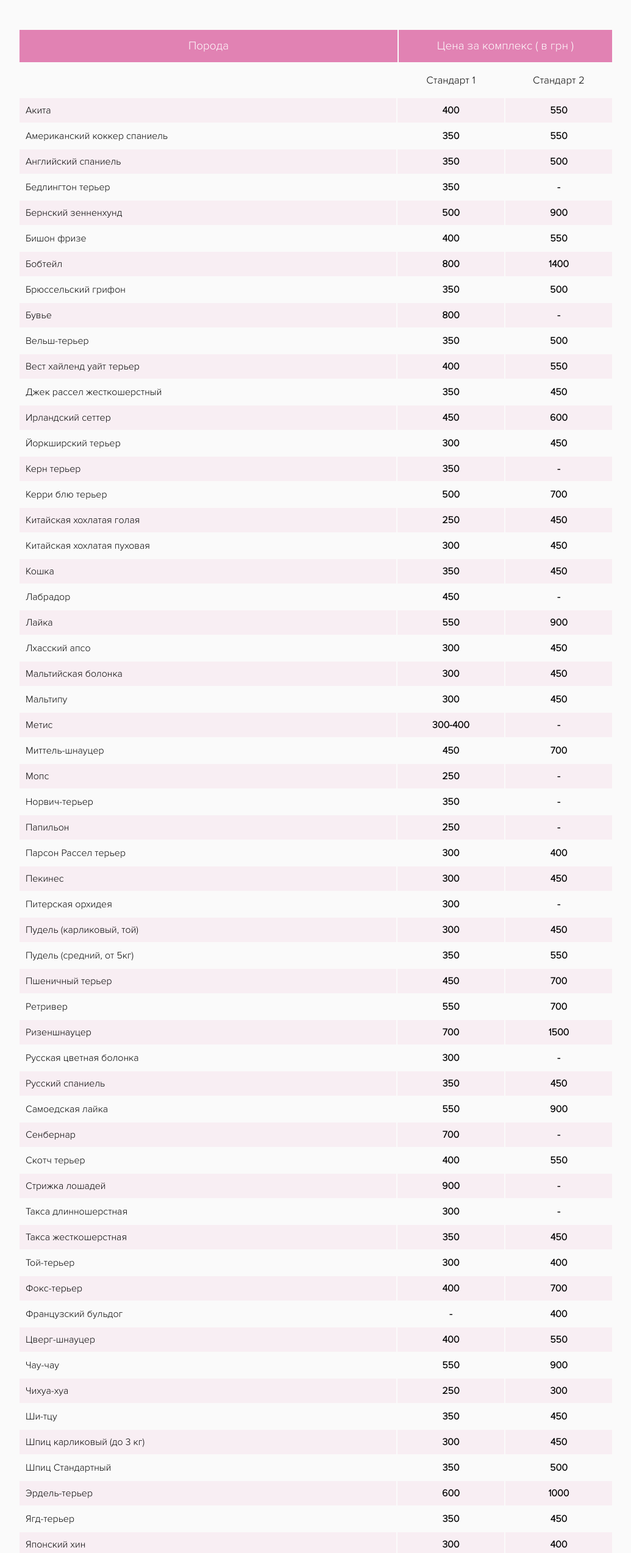
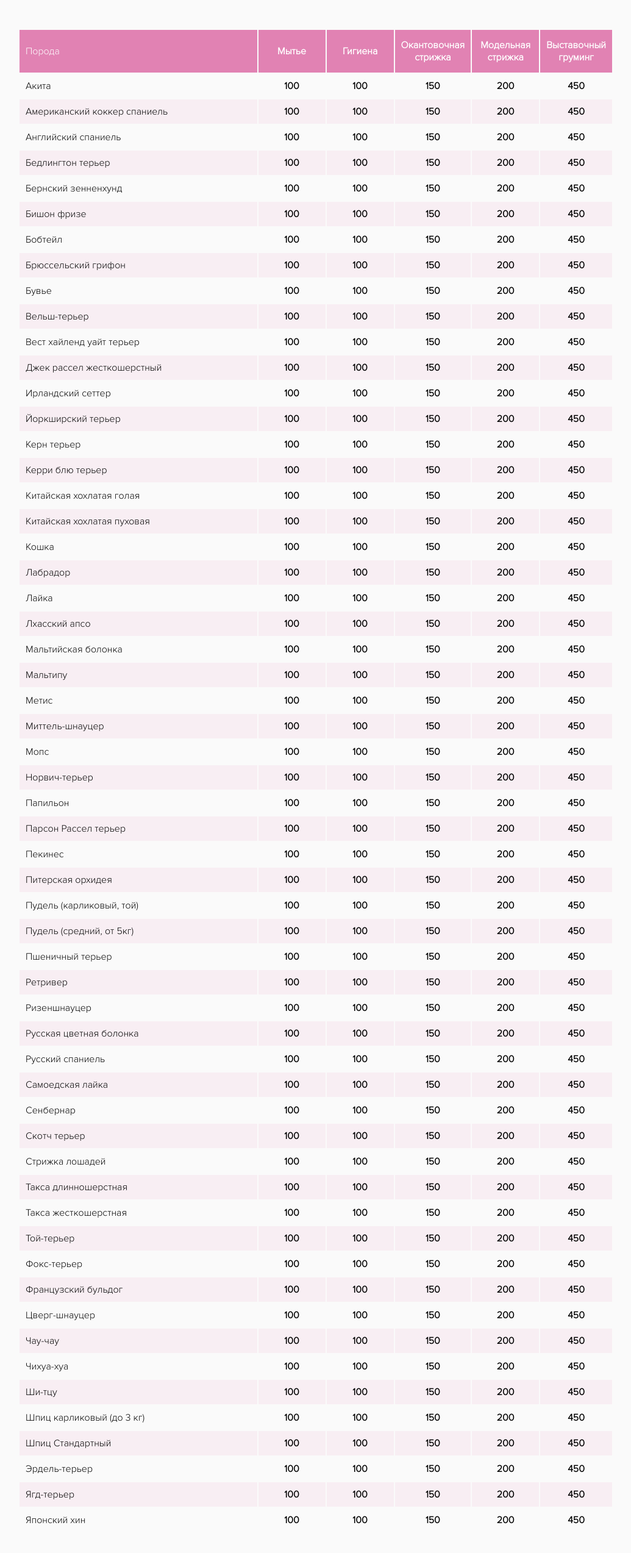
Before and after one commit to ksanderpugin/ladusdog, a plain HTML site: page index.html in a window 1280 px wide. Shown: the part 1170-3717 px from the top of the page at 61% size, without its empty margins (122-1157 px from the left). Drawn offline with nearby package versions, Linux system fonts and the light colour scheme; a script that the page names is missing.

Commit message:
tables update
- tables update;
- tables mobile optimization;

```diff
--- a/index.html
+++ b/index.html
@@ -293,311 +293,473 @@
 
 			<h1>Цены на услуги</h1>
 
-			<table id="price_table_header_1">
+			<table class="price_table">
 				<thead>
 					<tr>
 						<td>Порода</td>
-						<td>Цена за комплекс (&nbspв&nbspгрн&nbsp)</td>
+						<td>Мытье</td>
+						<td>Гигиена</td>
+						<td>Окантовочная стрижка</td>
+						<td>Модельная стрижка</td>
+						<td>Выставочный груминг</td>
 					</tr>
 				</thead>
-			</table>
-
-			<table id="price_table_header_2">
-				<thead>
-					<tr>
-						<td></td>
-						<td>Стандарт 1</td>
-						<td>Стандарт 2</td>
-					</tr>
-				</thead>
-			</table>
-
-			<table class="price_table">
 				<tbody>
 			        <tr>
 			            <td>Акита</td>
-			            <td>400</td>
-			            <td>550</td>
+						<td>100</td>
+						<td>100</td>
+						<td>150</td>
+						<td>200</td>
+						<td>450</td>
 			        </tr>
 			        <tr>
 			            <td>Американский коккер спаниель</td>
-			            <td>350</td>
-			            <td>550</td>
+						<td>100</td>
+						<td>100</td>
+						<td>150</td>
+						<td>200</td>
+						<td>450</td>
 			        </tr>
 			        <tr>
 			            <td>Английский спаниель</td>
-			            <td>350</td>
-			            <td>500</td>
+						<td>100</td>
+						<td>100</td>
+						<td>150</td>
+						<td>200</td>
+						<td>450</td>
 			        </tr>
 			        <tr>
 			            <td>Бедлингтон терьер</td>
-			            <td>350</td>
-			            <td>-</td>
+						<td>100</td>
+						<td>100</td>
+						<td>150</td>
+						<td>200</td>
+						<td>450</td>
 			        </tr>
 			        <tr>
 			            <td>Бернский зенненхунд</td>
-			            <td>500</td>
-			            <td>900</td>
+						<td>100</td>
+						<td>100</td>
+						<td>150</td>
+						<td>200</td>
+						<td>450</td>
 			        </tr>
 			        <tr>
 			            <td>Бишон фризе</td>
-			            <td>400</td>
-			            <td>550</td>
+						<td>100</td>
+						<td>100</td>
+						<td>150</td>
+						<td>200</td>
+						<td>450</td>
 			        </tr>
 			        <tr>
 			            <td>Бобтейл</td>
-			            <td>800</td>
-			            <td>1400</td>
+						<td>100</td>
+						<td>100</td>
+						<td>150</td>
+						<td>200</td>
+						<td>450</td>
 			        </tr>
 			        <tr>
 			            <td>Брюссельский грифон</td>
-			            <td>350</td>
-			            <td>500</td>
+						<td>100</td>
+						<td>100</td>
+						<td>150</td>
+						<td>200</td>
+						<td>450</td>
 			        </tr>
 			        <tr>
 			            <td>Бувье</td>
-			            <td>800</td>
-			            <td>-</td>
+						<td>100</td>
+						<td>100</td>
+						<td>150</td>
+						<td>200</td>
+						<td>450</td>
 			        </tr>
 			        <tr>
 			            <td>Вельш-терьер</td>
-			            <td>350</td>
-			            <td>500</td>
+						<td>100</td>
+						<td>100</td>
+						<td>150</td>
+						<td>200</td>
+						<td>450</td>
 			        </tr>
 			        <tr>
 			            <td>Вест хайленд уайт терьер</td>
-			            <td>400</td>
-			            <td>550</td>
+						<td>100</td>
+						<td>100</td>
+						<td>150</td>
+						<td>200</td>
+						<td>450</td>
 			        </tr>
 			        <tr>
 			            <td>Джек рассел жесткошерстный</td>
-			            <td>350</td>
+						<td>100</td>
+						<td>100</td>
+						<td>150</td>
+						<td>200</td>
 						<td>450</td>
 			        </tr>
 			        <tr>
 			            <td>Ирландский сеттер</td>
+						<td>100</td>
+						<td>100</td>
+						<td>150</td>
+						<td>200</td>
 						<td>450</td>
-			            <td>600</td>
 			        </tr>
 			        <tr>
 			            <td>Йоркширский терьер</td>
-			            <td>300</td>
+						<td>100</td>
+						<td>100</td>
+						<td>150</td>
+						<td>200</td>
 						<td>450</td>
 			        </tr>
 			        <tr>
 			            <td>Керн терьер</td>
-			            <td>350</td>
-			            <td>-</td>
+						<td>100</td>
+						<td>100</td>
+						<td>150</td>
+						<td>200</td>
+						<td>450</td>
 			        </tr>
 			        <tr>
 			            <td>Керри блю терьер</td>
-			            <td>500</td>
-			            <td>700</td>
+						<td>100</td>
+						<td>100</td>
+						<td>150</td>
+						<td>200</td>
+						<td>450</td>
 			        </tr>
 			        <tr>
 			            <td>Китайская хохлатая голая</td>
-			            <td>250</td>
+						<td>100</td>
+						<td>100</td>
+						<td>150</td>
+						<td>200</td>
 						<td>450</td>
 			        </tr>
 			        <tr>
 			            <td>Китайская хохлатая пуховая</td>
-			            <td>300</td>
+						<td>100</td>
+						<td>100</td>
+						<td>150</td>
+						<td>200</td>
 						<td>450</td>
 			        </tr>
 			        <tr>
 			            <td>Кошка</td>
-			            <td>350</td>
+						<td>100</td>
+						<td>100</td>
+						<td>150</td>
+						<td>200</td>
 						<td>450</td>
 			        </tr>
 			        <tr>
 			            <td>Лабрадор</td>
+						<td>100</td>
+						<td>100</td>
+						<td>150</td>
+						<td>200</td>
 						<td>450</td>
-			            <td>-</td>
 			        </tr>
 			        <tr>
 			            <td>Лайка</td>
-			            <td>550</td>
-			            <td>900</td>
+						<td>100</td>
+						<td>100</td>
+						<td>150</td>
+						<td>200</td>
+						<td>450</td>
 			        </tr>
 			        <tr>
 			            <td>Лхасский апсо</td>
-			            <td>300</td>
+						<td>100</td>
+						<td>100</td>
+						<td>150</td>
+						<td>200</td>
 						<td>450</td>
 			        </tr>
 			        <tr>
 			            <td>Мальтийская болонка</td>
-			            <td>300</td>
+						<td>100</td>
+						<td>100</td>
+						<td>150</td>
+						<td>200</td>
 						<td>450</td>
 			        </tr>
 			        <tr>
 			            <td>Мальтипу</td>
-			            <td>300</td>
+						<td>100</td>
+						<td>100</td>
+						<td>150</td>
+						<td>200</td>
 						<td>450</td>
 			        </tr>
 			        <tr>
 			            <td>Метис</td>
-			            <td>300-400</td>
-			            <td>-</td>
+						<td>100</td>
+						<td>100</td>
+						<td>150</td>
+						<td>200</td>
+						<td>450</td>
 			        </tr>
 			        <tr>
 			            <td>Миттель-шнауцер</td>
+						<td>100</td>
+						<td>100</td>
+						<td>150</td>
+						<td>200</td>
 						<td>450</td>
-			            <td>700</td>
 			        </tr>
 			        <tr>
 			            <td>Мопс</td>
-			            <td>250</td>
-			            <td>-</td>
+						<td>100</td>
+						<td>100</td>
+						<td>150</td>
+						<td>200</td>
+						<td>450</td>
 			        </tr>
 			        <tr>
 			            <td>Норвич-терьер</td>
-			            <td>350</td>
-			            <td>-</td>
+						<td>100</td>
+						<td>100</td>
+						<td>150</td>
+						<td>200</td>
+						<td>450</td>
 			        </tr>
 			        <tr>
 			            <td>Папильон</td>
-			            <td>250</td>
-			            <td>-</td>
+						<td>100</td>
+						<td>100</td>
+						<td>150</td>
+						<td>200</td>
+						<td>450</td>
 			        </tr>
 			        <tr>
 			            <td>Парсон Рассел терьер</td>
-			            <td>300</td>
-			            <td>400</td>
+						<td>100</td>
+						<td>100</td>
+						<td>150</td>
+						<td>200</td>
+						<td>450</td>
 			        </tr>
 			        <tr>
 			            <td>Пекинес</td>
-			            <td>300</td>
+						<td>100</td>
+						<td>100</td>
+						<td>150</td>
+						<td>200</td>
 						<td>450</td>
 			        </tr>
 			        <tr>
 			            <td>Питерская орхидея</td>
-			            <td>300</td>
-			            <td>-</td>
+						<td>100</td>
+						<td>100</td>
+						<td>150</td>
+						<td>200</td>
+						<td>450</td>
 			        </tr>
 			        <tr>
 			            <td>Пудель (карликовый,&nbsp;той)</td>
-			            <td>300</td>
+						<td>100</td>
+						<td>100</td>
+						<td>150</td>
+						<td>200</td>
 						<td>450</td>
 			        </tr>
 			        <tr>
 			            <td>Пудель (средний,&nbsp;от&nbsp;5кг)</td>
-			            <td>350</td>
-			            <td>550</td>
+						<td>100</td>
+						<td>100</td>
+						<td>150</td>
+						<td>200</td>
+						<td>450</td>
 			        </tr>
 			        <tr>
 			            <td>Пшеничный терьер</td>
+						<td>100</td>
+						<td>100</td>
+						<td>150</td>
+						<td>200</td>
 						<td>450</td>
-			            <td>700</td>
 			        </tr>
 			        <tr>
 			            <td>Ретривер</td>
-			            <td>550</td>
-			            <td>700</td>
+						<td>100</td>
+						<td>100</td>
+						<td>150</td>
+						<td>200</td>
+						<td>450</td>
 			        </tr>
 			        <tr>
 			            <td>Ризеншнауцер</td>
-			            <td>700</td>
-			            <td>1500</td>
+						<td>100</td>
+						<td>100</td>
+						<td>150</td>
+						<td>200</td>
+						<td>450</td>
 			        </tr>
 			        <tr>
 			            <td>Русская цветная болонка</td>
-			            <td>300</td>
-			            <td>-</td>
+						<td>100</td>
+						<td>100</td>
+						<td>150</td>
+						<td>200</td>
+						<td>450</td>
 			        </tr>
 			        <tr>
 			            <td>Русский спаниель</td>
-			            <td>350</td>
+						<td>100</td>
+						<td>100</td>
+						<td>150</td>
+						<td>200</td>
 						<td>450</td>
 			        </tr>
 			        <tr>
 			            <td>Самоедская лайка</td>
-			            <td>550</td>
-			            <td>900</td>
+						<td>100</td>
+						<td>100</td>
+						<td>150</td>
+						<td>200</td>
+						<td>450</td>
 			        </tr>
 			        <tr>
 			            <td>Сенбернар</td>
-			            <td>700</td>
-			            <td>-</td>
+						<td>100</td>
+						<td>100</td>
+						<td>150</td>
+						<td>200</td>
+						<td>450</td>
 			        </tr>
 			        <tr>
 			            <td>Скотч терьер</td>
-			            <td>400</td>
-			            <td>550</td>
+						<td>100</td>
+						<td>100</td>
+						<td>150</td>
+						<td>200</td>
+						<td>450</td>
 			        </tr>
 			        <tr>
 			            <td>Стрижка лошадей</td>
-			            <td>900</td>
-			            <td>-</td>
+						<td>100</td>
+						<td>100</td>
+						<td>150</td>
+						<td>200</td>
+						<td>450</td>
 			        </tr>
 			        <tr>
 			            <td>Такса длинношерстная</td>
-			            <td>300</td>
-			            <td>-</td>
+						<td>100</td>
+						<td>100</td>
+						<td>150</td>
+						<td>200</td>
+						<td>450</td>
 			        </tr>
 			        <tr>
 			            <td>Такса жесткошерстная</td>
-			            <td>350</td>
+						<td>100</td>
+						<td>100</td>
+						<td>150</td>
+						<td>200</td>
 						<td>450</td>
 			        </tr>
 			        <tr>
 			            <td>Той-терьер</td>
-			            <td>300</td>
-			            <td>400</td>
+						<td>100</td>
+						<td>100</td>
+						<td>150</td>
+						<td>200</td>
+						<td>450</td>
 			        </tr>
 			        <tr>
 			            <td>Фокс-терьер</td>
-			            <td>400</td>
-			            <td>700</td>
+						<td>100</td>
+						<td>100</td>
+						<td>150</td>
+						<td>200</td>
+						<td>450</td>
 			        </tr>
 			        <tr>
 			            <td>Французский бульдог</td>
-			            <td>-</td>
-			            <td>400</td>
+						<td>100</td>
+						<td>100</td>
+						<td>150</td>
+						<td>200</td>
+						<td>450</td>
 			        </tr>
 			        <tr>
 			            <td>Цверг-шнауцер</td>
-			            <td>400</td>
-			            <td>550</td>
+						<td>100</td>
+						<td>100</td>
+						<td>150</td>
+						<td>200</td>
+						<td>450</td>
 			        </tr>
 			        <tr>
 			            <td>Чау-чау</td>
-			            <td>550</td>
-			            <td>900</td>
+						<td>100</td>
+						<td>100</td>
+						<td>150</td>
+						<td>200</td>
+						<td>450</td>
 			        </tr>
 			        <tr>
 			            <td>Чихуа-хуа</td>
-			            <td>250</td>
-			            <td>300</td>
+						<td>100</td>
+						<td>100</td>
+						<td>150</td>
+						<td>200</td>
+						<td>450</td>
 			        </tr>
 			        <tr>
 			            <td>Ши-тцу</td>
-			            <td>350</td>
+						<td>100</td>
+						<td>100</td>
+						<td>150</td>
+						<td>200</td>
 						<td>450</td>
 			        </tr>
 			        <tr>
 			            <td>Шпиц карликовый (до&nbsp;3&nbsp;кг)</td>
-			            <td>300</td>
+						<td>100</td>
+						<td>100</td>
+						<td>150</td>
+						<td>200</td>
 						<td>450</td>
 			        </tr>
 			        <tr>
 			            <td>Шпиц Стандартный</td>
-			            <td>350</td>
-			            <td>500</td>
+						<td>100</td>
+						<td>100</td>
+						<td>150</td>
+						<td>200</td>
+						<td>450</td>
 			        </tr>
 			        <tr>
 			            <td>Эрдель-терьер</td>
-			            <td>600</td>
-			            <td>1000</td>
+						<td>100</td>
+						<td>100</td>
+						<td>150</td>
+						<td>200</td>
+						<td>450</td>
 			        </tr>
 			        <tr>
 			            <td>Ягд-терьер</td>
-			            <td>350</td>
+						<td>100</td>
+						<td>100</td>
+						<td>150</td>
+						<td>200</td>
 						<td>450</td>
 			        </tr>
 			        <tr>
 			            <td>Японский хин</td>
-			            <td>300</td>
-			            <td>400</td>
+						<td>100</td>
+						<td>100</td>
+						<td>150</td>
+						<td>200</td>
+						<td>450</td>
 			        </tr>
 			    </tbody>
 			</table>
--- a/stylesheets/main.css
+++ b/stylesheets/main.css
@@ -276,48 +276,8 @@ h1{
 	padding: 20px 30px 0px 30px;
 }
 
-#price_table_header_1{
-	margin: 50px 10% 10px 10%;
-	width: 80%;
-	font-size: 19px;
-}
-
-#price_table_header_1 td{
-	text-align: center;
-	min-width: 350px;
-	padding: 15px;
-	background-color: #e182b3;
-	color: white;
-}
-
-
-#price_table_header_1 td:first-child{
-	font-weight: normal;
-	text-align: center;
-	width: 100%;
-	min-width: 200px;
-}
-
-#price_table_header_2{
-	margin: 15px 10%;
-	width: 80%;
-	font-size: 17px;
-}
-
-#price_table_header_2 td{
-	text-align: center;
-	min-width: 175px;
-}
-
-#price_table_header_2 td:first-child{
-	font-weight: normal;
-	text-align: left;
-	width: 100%;
-	min-width: 200px;
-}
-
 .price_table{
-	margin: 10px 10% 50px 10%;
+	margin: 50px 10% 50px 10%;
 	width: 80%;
 }
 
@@ -326,18 +286,25 @@ h1{
 	text-align: center;
 	font-weight: bold;
 	width: 20%;
-	min-width: 175px;
+	min-width: 110px;
 }
 
 .price_table td:first-child{
 	font-weight: normal;
 	text-align: left;
 	width: 100%;
-	min-width: 200px;
+	min-width: 150px;
 }
 
-.price_table tr:nth-child(odd){
+.price_table tr:nth-child(even){
 	background-color: rgba(225, 130, 179, 0.1);
+}
+
+.price_table thead td{
+	padding: 15px 10px;
+	/*font-size: 17px;*/
+	background-color: #e182b3;
+	color: white;
 }
 
 /* PRICE END */
@@ -462,72 +429,68 @@ h1{
 
 	/* PRICE BEGIN */
 
-	#price{
-		padding: 20px 2.5% 0px 2.5%;
-	}
-
-	#price h1{
-		padding-left: 30px;
-	}
-
-	#price_table_header_1{
-		margin: 50px 0 10px 0;
-		width: 100%;
-	}
-
-	#price_table_header_1 td{
-		min-width: 150px;
-	}
-
-
-	#price_table_header_1 td:first-child{
-		font-weight: normal;
-		text-align: center;
-		width: 100%;
-		min-width: 150px;
-	}
-
-	#price_table_header_2{
-		margin: 15px 0;
-		width: 100%;
-		font-size: 12px;
-	}
-
-	#price_table_header_2 td{
-		text-align: center;
-		min-width: 75px;
-	}
-
-	#price_table_header_2 td:first-child{
-		font-weight: normal;
-		text-align: left;
-		width: 100%;
-		min-width: 150px;
+	/* Force table to not be like tables anymore */
+	table, thead, tbody, th, td, tr {
+		display: block;
 	}
 
 	.price_table{
-		margin: 10px 0 50px 0;
+		margin: 50px 0 50px 0;
 		width: 100%;
 	}
 
 	.price_table td{
-		padding: 10px 10px;
-		text-align: center;
-		font-weight: bold;
-		width: 20%;
-		min-width: 75px;
+		width: auto;
 	}
 
-	.price_table td:first-child{
-		font-weight: normal;
-		text-align: left;
-		width: 100%;
-		min-width: 150px;
+	/* Hide table headers (but not display: none;, for accessibility) */
+	thead tr {
+		position: absolute;
+		top: -9999px;
+		left: -9999px;
 	}
 
-	.price_table tr:nth-child(odd){
-		background-color: rgba(225, 130, 179, 0.1);
+	tr {
+		border-bottom: 1px solid rgba(86, 60, 55, 0.45);
+		margin-bottom: 15px;
 	}
+
+	td:first-child {
+		font-family: Arial, 'Helvetica Neue', Helvetica, sans-serif;
+		padding-left: 10px !important;
+		font-weight: bold;
+		background-color: rgba(225, 130, 179, 1);
+		color: white;
+	}
+
+	td {
+		/* Behave  like a "row" */
+		border: none;
+		border-bottom: 1px solid rgba(86, 60, 55, 0.15);
+		position: relative;
+		padding-left: 80% !important;
+	}
+
+	td:before {
+		/* Now like a table header */
+		position: absolute;
+		/* Top/left values mimic padding */
+		top: 10px;
+		left: 10px;
+		width: auto;
+		padding-right: 10px;
+		white-space: nowrap;
+	}
+
+	/*
+	Label the data
+	*/
+	td:nth-of-type(1):before { content: ""; }
+	td:nth-of-type(2):before { content: "Мытье"; }
+	td:nth-of-type(3):before { content: "Гигиена"; }
+	td:nth-of-type(4):before { content: "Окантовочная стрижка"; }
+	td:nth-of-type(5):before { content: "Модельная стрижка"; }
+	td:nth-of-type(6):before { content: "Выставочный груминг"; }
 
 	/* PRICE END */
 
```
Lines whose indentation alone changed are shown as unchanged.
